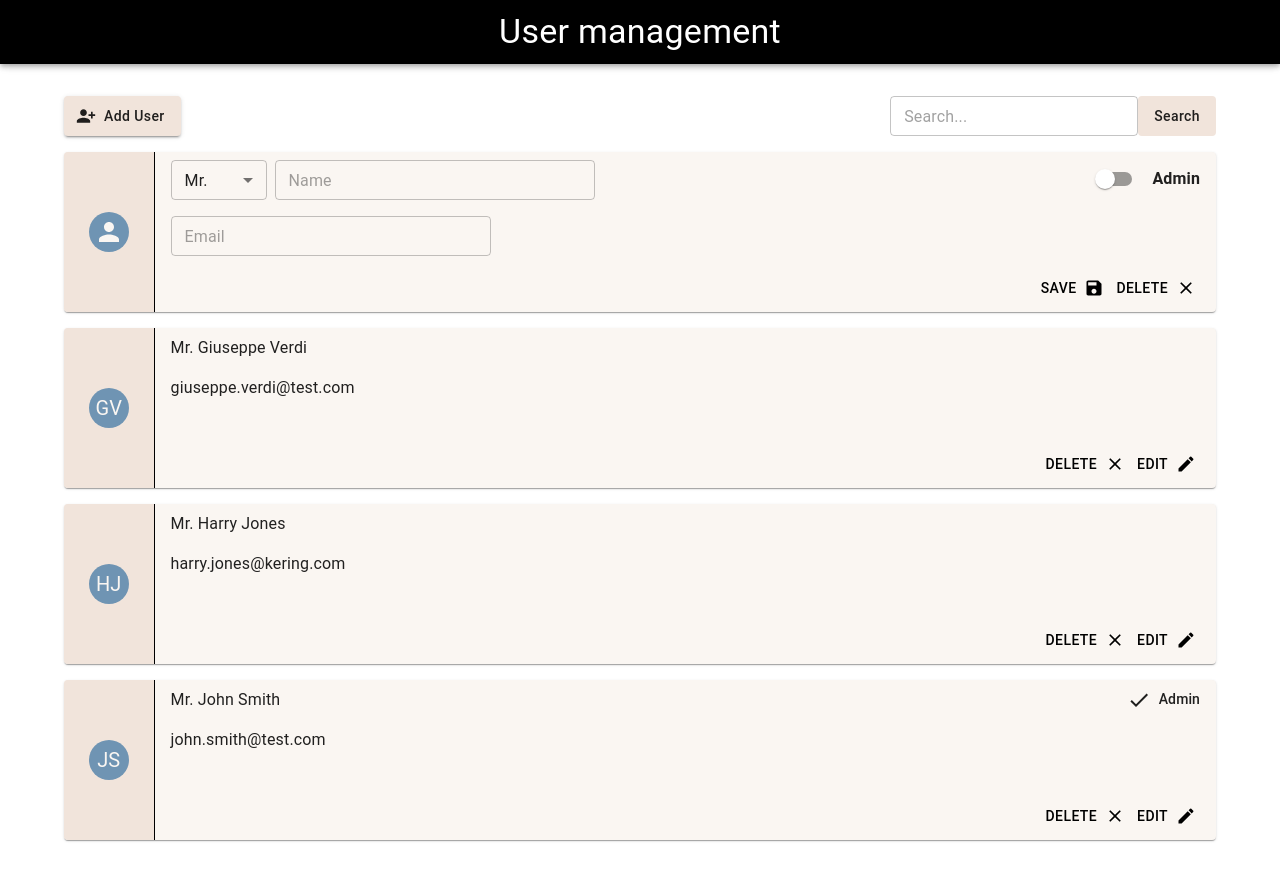
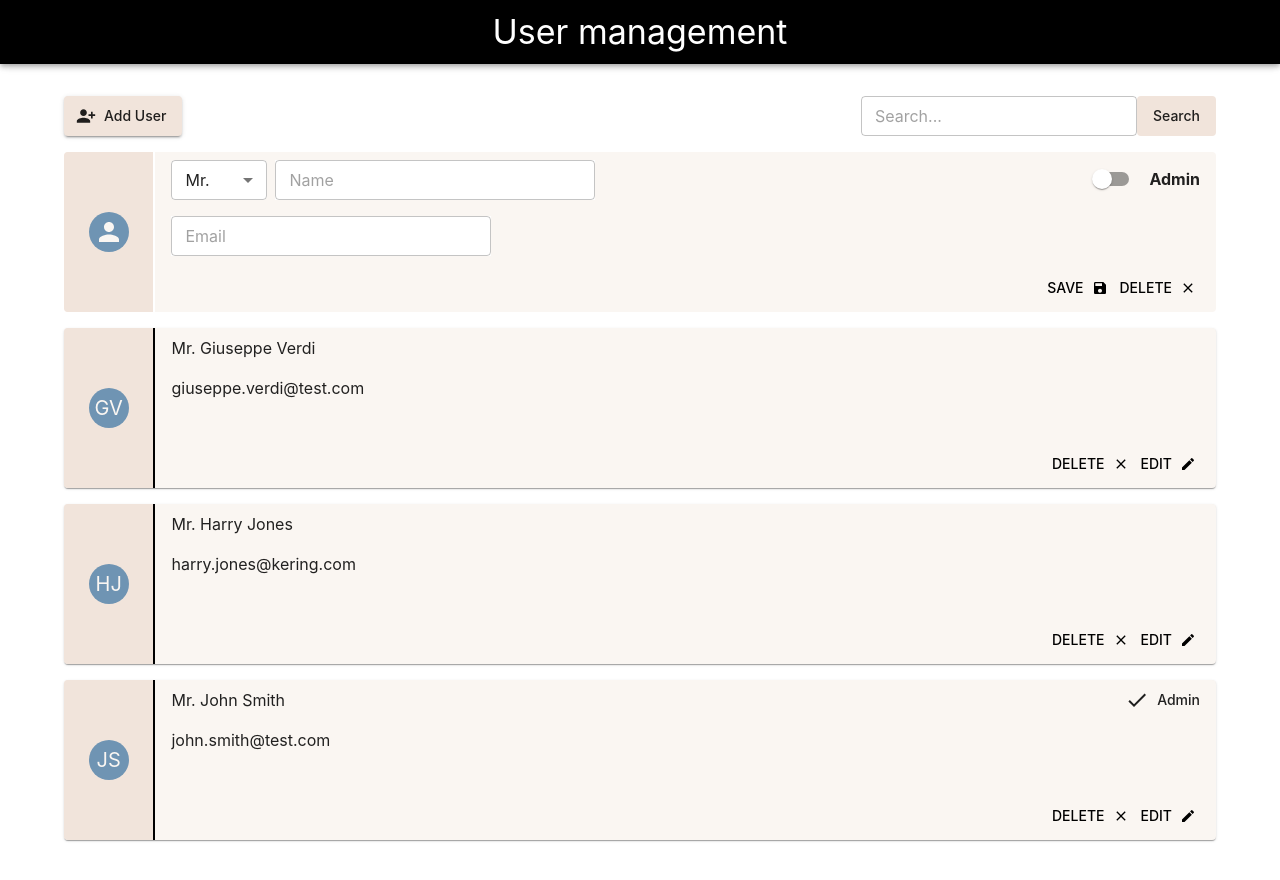
Before and after one commit to alexSp84/user-management, a React (Create React App) app: page / in a window 1280 px wide. Both pictures are taken after typing "Sample" into the empty fields and a click on the button "Add User". Shown: the top 880 px of the page. Built offline with nearby package versions, Linux system fonts and the light colour scheme.

Commit message:
style adjustments

```diff
--- a/src/app/components/CardActions.js
+++ b/src/app/components/CardActions.js
@@ -11,13 +11,14 @@ const CardActionsStyle = styled('div')(({ theme }) => ({
 }));
 
 const CardActions = ({ editable, onEdit, onDelete, onSave }) => {
+    const iconSx = { ':nth-of-type(1)': { fontSize: '1rem' } };
 
     return (
         <CardActionsStyle>
             {editable &&
                 <Button
                     variant='text'
-                    endIcon={<SaveIcon />}
+                    endIcon={<SaveIcon sx={iconSx} />}
                     color='secondary'
                     sx={{ textTransform: 'uppercase' }}
                     onClick={onSave}
@@ -27,7 +28,7 @@ const CardActions = ({ editable, onEdit, onDelete, onSave }) => {
             }
             <Button
                 variant='text'
-                endIcon={<CloseIcon />}
+                endIcon={<CloseIcon sx={iconSx} />}
                 color='secondary'
                 sx={{ textTransform: 'uppercase' }}
                 onClick={onDelete}
@@ -37,7 +38,7 @@ const CardActions = ({ editable, onEdit, onDelete, onSave }) => {
             {!editable &&
                 <Button
                     variant='text'
-                    endIcon={<EditIcon />}
+                    endIcon={<EditIcon sx={iconSx} />}
                     color='secondary'
                     sx={{ textTransform: 'uppercase' }}
                     onClick={onEdit}
--- a/src/app/components/SwitchWithLabel.js
+++ b/src/app/components/SwitchWithLabel.js
@@ -1,7 +1,7 @@
 import styled from '@emotion/styled';
 import { Switch, Typography } from '@mui/material';
 
-const SwitchWithLabelStyle = styled('div')(({ theme }) => ({
+const SwitchWithLabelStyle = styled('div')(() => ({
     display: 'flex',
     alignItems: 'center'
 }));
--- a/src/app/components/UserCard.js
+++ b/src/app/components/UserCard.js
@@ -33,7 +33,7 @@ const UserCard = ({ user }) => {
     }, []);
 
     return (
-        <Card>
+        <Card sx={{ ...editable ? { boxShadow: 'none' } : {} }}>
             <CardContent sx={{
                 padding: '0',
                 ':last-child': { paddingBottom: '0' }
@@ -46,7 +46,12 @@ const UserCard = ({ user }) => {
                         />
                     </Box>
                     <Divider
-                        sx={{ bgcolor: 'secondary.main' }}
+                        sx={{
+                            borderColor: `${editable
+                                ? 'common.white'
+                                : 'secondary.main'}`,
+                            borderWidth: '1px'
+                        }}
                         orientation='vertical'
                         flexItem
                     />
--- a/src/app/components/UserInfoFields.js
+++ b/src/app/components/UserInfoFields.js
@@ -19,7 +19,7 @@ const UserInfoFields = ({
                     size='small'
                     value={honorific}
                     onChange={(e) => onChangeHonorific(e.target.value)}
-                    sx={{ width: '6rem' }}
+                    sx={{ width: '6rem', backgroundColor: 'common.white' }}
                 >
                     {honorifics.map(h =>
                         <MenuItem key={h} value={h}>
@@ -33,7 +33,11 @@ const UserInfoFields = ({
                     placeholder='Name'
                     value={name}
                     onChange={(e) => onChangeName(e.target.value)}
-                    sx={{ width: '20rem', marginLeft: '0.5rem' }}
+                    sx={{
+                        width: '20rem',
+                        marginLeft: '0.5rem',
+                        backgroundColor: 'common.white'
+                    }}
                 />
             </div>
             {isNew && <TextField
@@ -42,7 +46,11 @@ const UserInfoFields = ({
                 placeholder='Email'
                 value={email}
                 onChange={(e) => onChangeEmail(e.target.value)}
-                sx={{ width: '20rem', marginTop: '1rem' }}
+                sx={{
+                    width: '20rem',
+                    marginTop: '1rem',
+                    backgroundColor: 'common.white'
+                }}
             />}
         </>
     );
--- a/src/app/theme/theme.js
+++ b/src/app/theme/theme.js
@@ -23,6 +23,18 @@ const theme = createTheme({
         subtitle1: {
             fontWeight: 'bold',
         },
+        fontFamily: [
+            '-apple-system',
+            'BlinkMacSystemFont',
+            '"Segoe UI"',
+            'Roboto',
+            '"Helvetica Neue"',
+            'Arial',
+            'sans-serif',
+            '"Apple Color Emoji"',
+            '"Segoe UI Emoji"',
+            '"Segoe UI Symbol"',
+        ].join(','),
     }
 });
 
```
